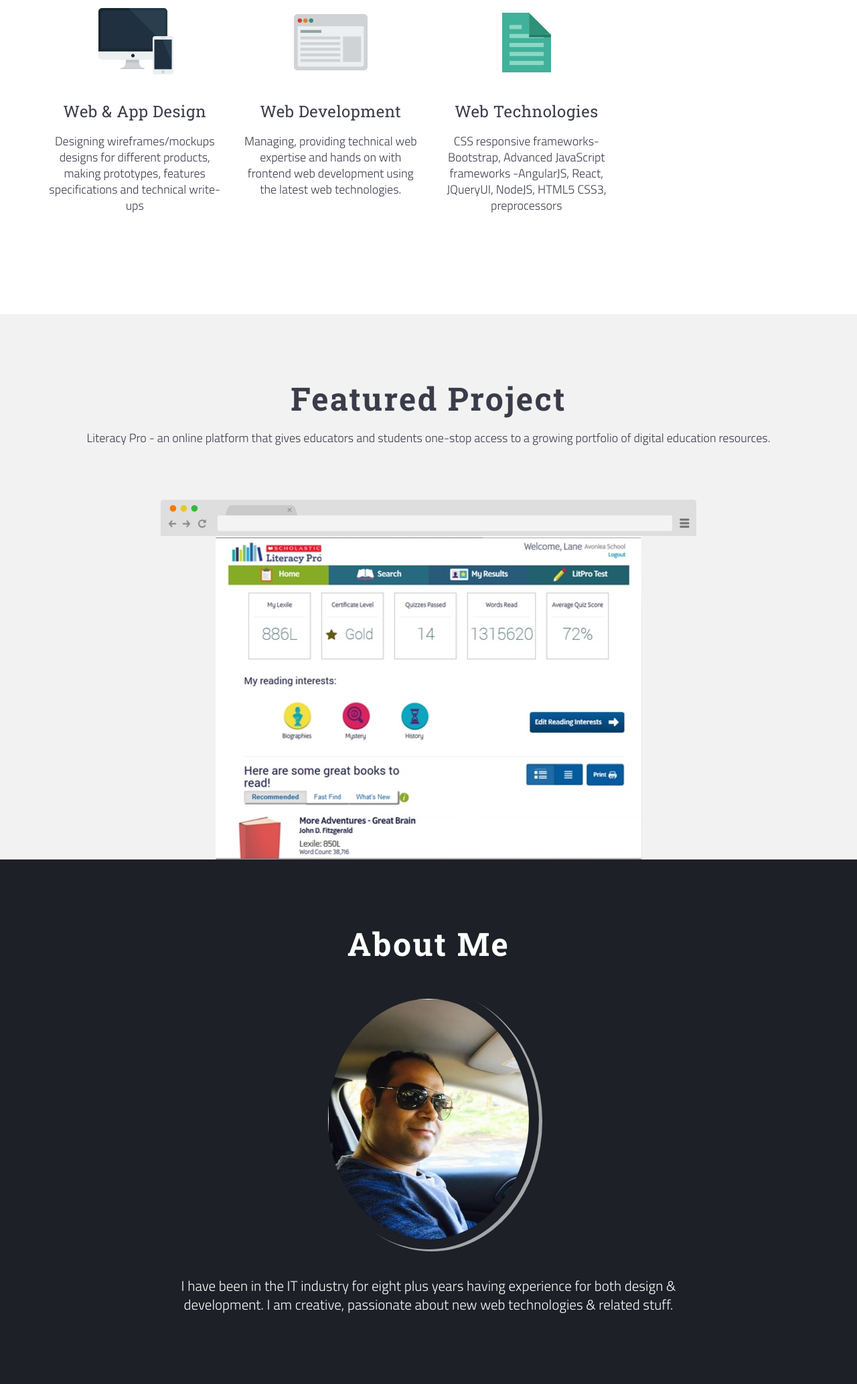
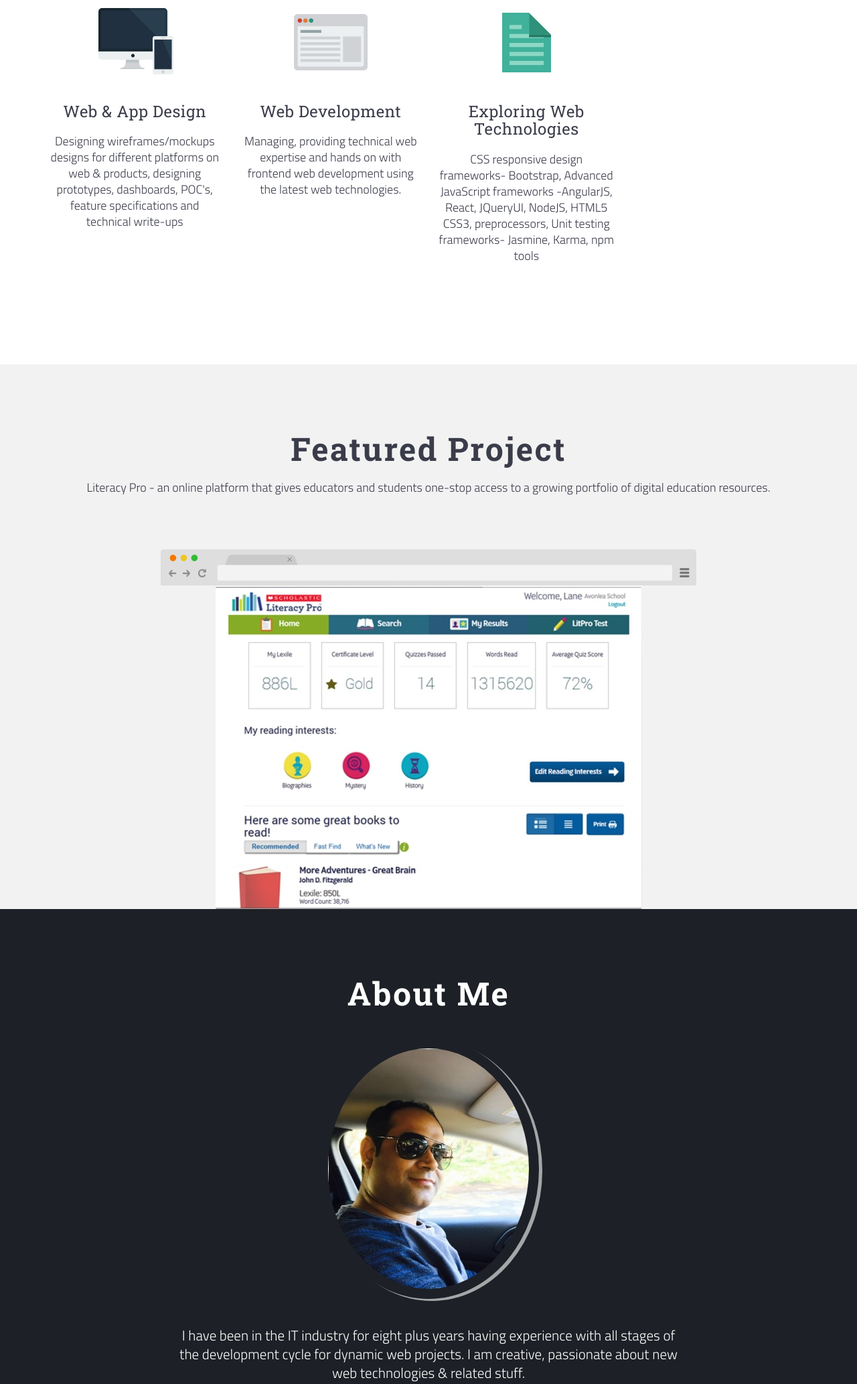
Before and after one commit to ggirotra-RL/ggirotra, a plain HTML site: page index.html in a window 1280 px wide. Shown: the part 982-3048 px from the top of the page at 67% size. Drawn offline with nearby package versions, Linux system fonts and the light colour scheme.

Commit message:
Added content

```diff
--- a/index.html
+++ b/index.html
@@ -172,7 +172,7 @@
 						</div>
 
 						<h2>Web &amp; App Design</h2>
-						<p>Designing wireframes/mockups designs for different products, making prototypes, features specifications and technical write-ups</p>
+						<p>Designing wireframes/mockups designs for different platforms on web &amp; products, designing prototypes, dashboards, POC's, feature specifications and technical write-ups</p>
 
 					</div>
 
@@ -193,9 +193,8 @@
 							<img class="img-responsive img-center" src="assets/service3.png" alt="" />
 						</div>
 
-						<h2>Web Technologies</h2>
-						<p>CSS responsive frameworks- Bootstrap, Advanced JavaScript frameworks -AngularJS, React, JQueryUI, NodeJS, HTML5 CSS3, preprocessors</p>
-
+						<h2>Exploring Web Technologies</h2>
+						<p>CSS responsive design frameworks- Bootstrap, Advanced JavaScript frameworks -AngularJS, React, JQueryUI, NodeJS, HTML5 CSS3, preprocessors, Unit testing frameworks- Jasmine, Karma, npm tools</p>
 					</div>
 
 				</div>
@@ -255,7 +254,7 @@
 
 						<img class="img-responsive img-center img-circle scrollimation fade-left" src="assets/gg.jpg" alt="" />
 
-						<p class="text-center scrollimation fade-in">I have been in the IT industry for eight plus years having experience for both design &amp; development. I am creative, passionate about new web technologies &amp; related stuff. </p>
+						<p class="text-center scrollimation fade-in">I have been in the IT industry for eight plus years having experience with all stages of the development cycle for dynamic web projects. I am creative, passionate about new web technologies &amp; related stuff. </p>
 					</div>
 
 				</div>
@@ -275,7 +274,7 @@
 					<h1 class="text-center scrollimation fade-in">I Got the Skills</h1>
 
 					<div class="col-sm-6 col-md-3 text-center">
-						<span class="chart" data-percent="80"><span class="percent">60</span></span>
+						<span class="chart" data-percent="80"><span class="percent">70</span></span>
 						<h2 class="text-center">Web &amp; App Design / Prototypes / Dashboards</h2>
 					</div>
 					<div class="col-sm-6 col-md-3 text-center">
@@ -288,7 +287,7 @@
 					</div>
 					<div class="col-sm-6 col-md-3 text-center">
 						<span class="chart" data-percent="90"><span class="percent">70</span></span>
-						<h2 class="text-center">Advanced JavaScript Frameworks</h2>
+						<h2 class="text-center">JavaScript / Frameworks</h2>
 					</div>
 
 				</div><!--End row -->
@@ -308,6 +307,7 @@
 
 					<h1 class="scrollimation scale-in">My Works</h1>
 					<p>Created technical specifications, managing technical content, Desgned wireframes/dashboards, Hands on product &amp; web development.</p>
+                    <p>My typical day involves : Collaborating | Interpreting | Combining | Testing | Optimizing | Fixing | Researching</p>
 
 				</header>
 
```
